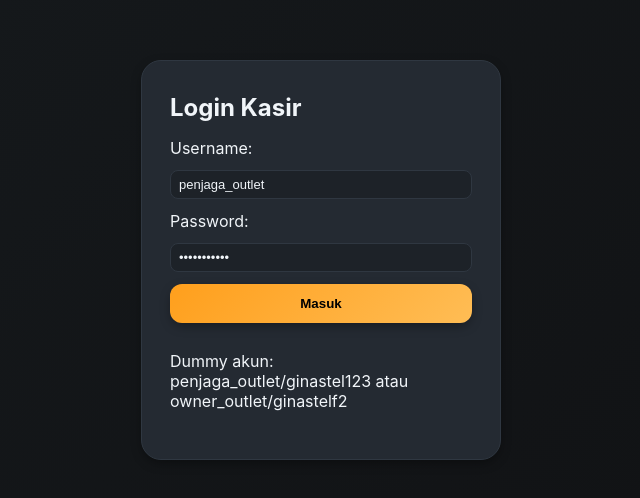
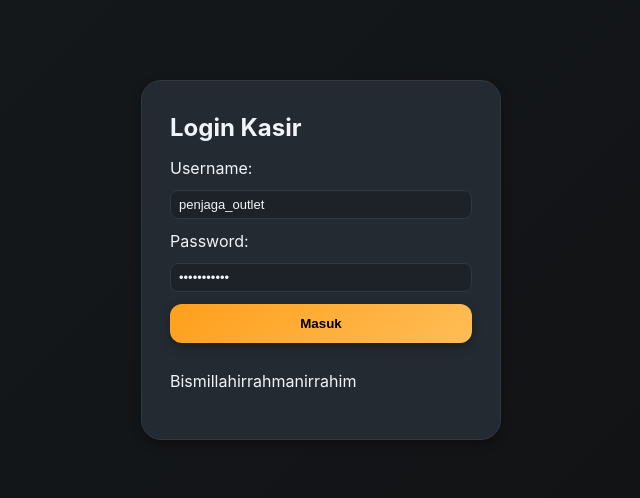
Before and after one commit to bosscan/ginastel, a React (Vite) app: page /login in a window 1280 px wide. Shown: the part 140-638 px from the top of the page, without its empty margins (319-959 px from the left). Built offline with nearby package versions, Linux system fonts and the light colour scheme; no server answers.

Commit message:
chore(login): update LoginPage layout/styles

```diff
--- a/src/components/LoginPage.tsx
+++ b/src/components/LoginPage.tsx
@@ -29,7 +29,7 @@ const LoginPage: React.FC = () => {
         <input type="password" value={password} onChange={e => setPassword(e.target.value)} />
         <button type="submit" disabled={loading}>{loading ? 'Loading...' : 'Masuk'}</button>
         {error && <div className="error">{error}</div>}
-        <p>Dummy akun: penjaga_outlet/ginastel123 atau owner_outlet/ginastelf2</p>
+        <p>Bismillahirrahmanirrahim</p>
       </form>
     </div>
   );
```
